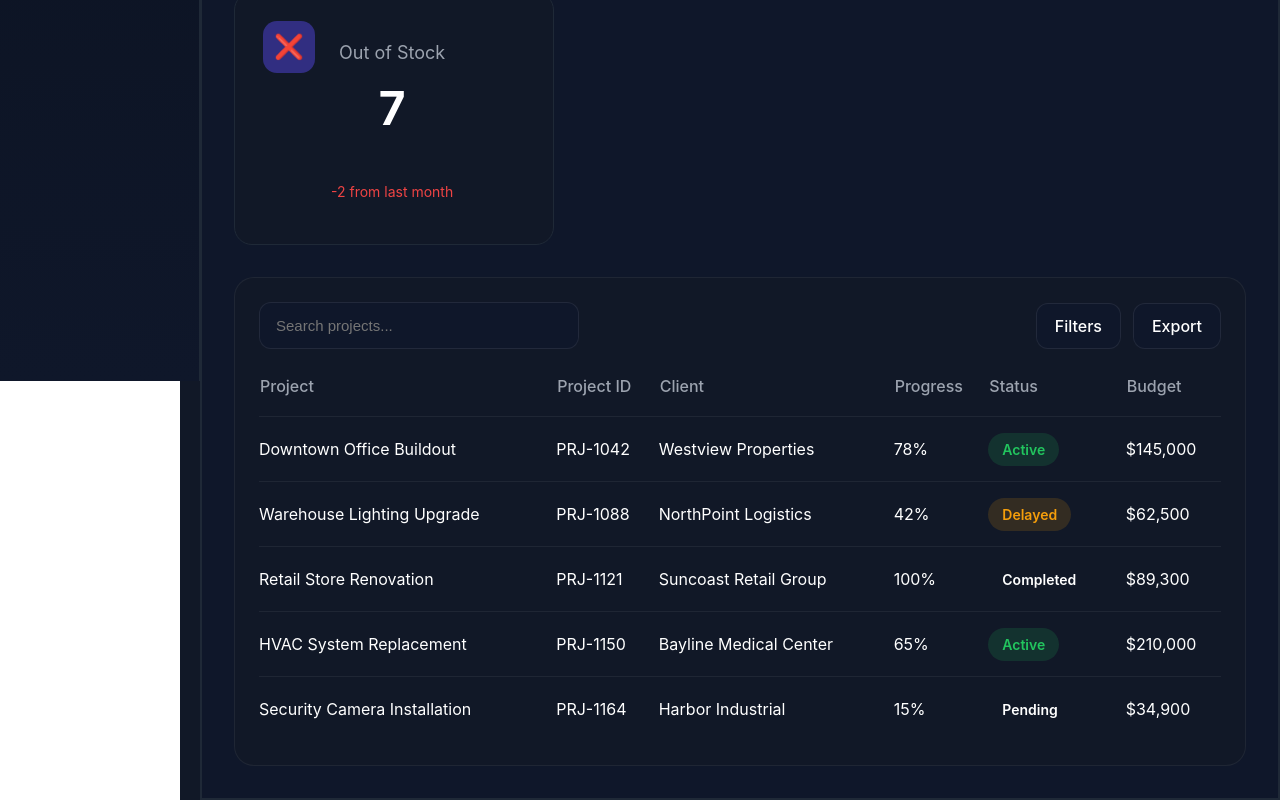
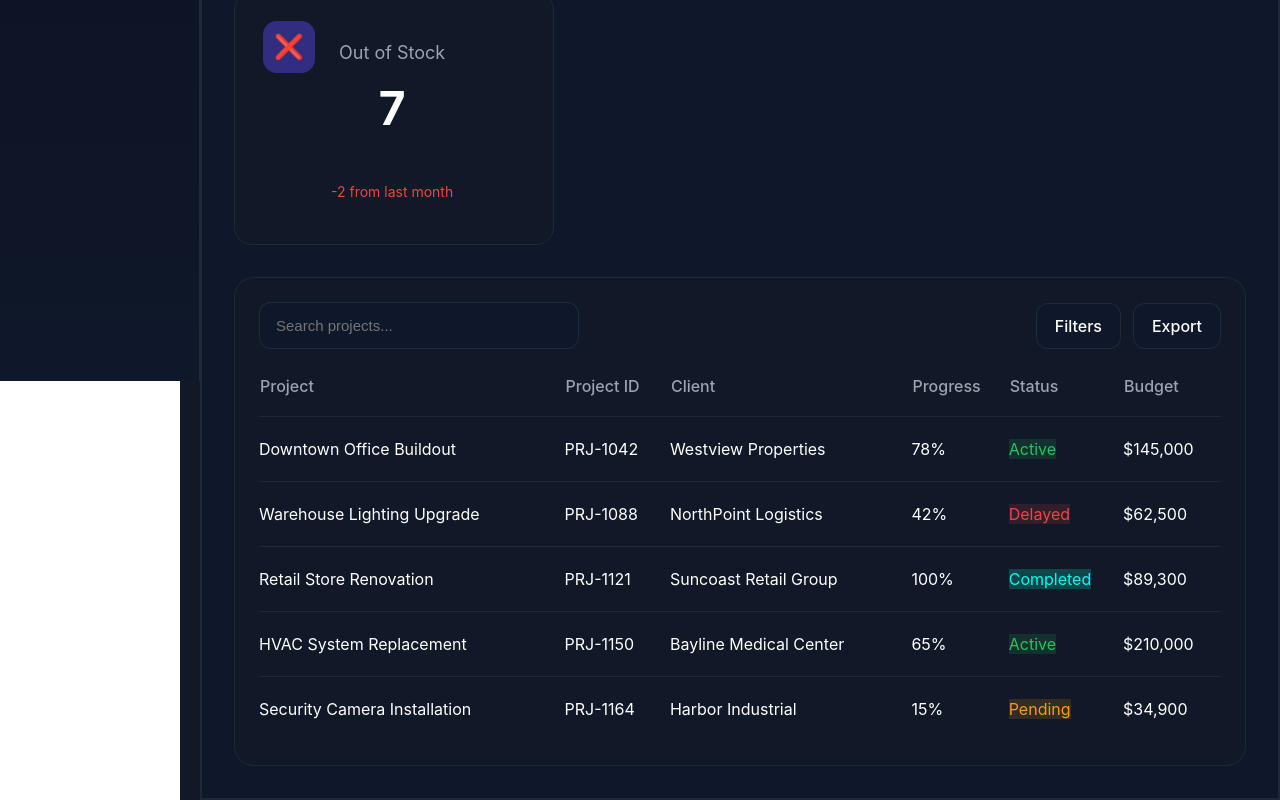
Before and after one commit to KloudKitsune/Inventory_System, a React (Vite) app: page / in a window 1280 px wide. Shown: the part 419-1219 px from the top of the page. Built offline with nearby package versions, Linux system fonts and the light colour scheme.

Commit message:
Fix: Updated the status colors and naming convention.

```diff
--- a/src/components/pages/Dashboard/Dashboard.css
+++ b/src/components/pages/Dashboard/Dashboard.css
@@ -111,17 +111,27 @@
   font-weight: 600;
 }
 
-.in-stock {
+.status-active {
   background: rgba(34, 197, 94, 0.15);
   color: #22c55e;
 }
 
-.low-stock {
-  background: rgba(245, 158, 11, 0.15);
-  color: #f59e0b;
-}
-
-.out-stock {
+.status-delayed {
   background: rgba(239, 68, 68, 0.15);
   color: #ef4444;
 }
+
+/* .out-stock {
+  background: rgba(239, 68, 68, 0.15);
+  color: #ef4444;
+} */
+
+.status-completed {
+  background-color: rgba(0, 255, 221, 0.2);
+  color: #00fff2;
+}
+
+.status-pending {
+  background-color: rgba(245, 158, 11, 0.15);
+  color: #f59e0b;
+}
--- a/src/components/pages/Dashboard/Dashboard.jsx
+++ b/src/components/pages/Dashboard/Dashboard.jsx
@@ -71,7 +71,7 @@ export default function Dashboard() {
               <td>Westview Properties</td>
               <td>78%</td>
               <td>
-                <span className="status in-stock">Active</span>
+                <span className="status-active">Active</span>
               </td>
               <td>$145,000</td>
             </tr>
@@ -82,7 +82,7 @@ export default function Dashboard() {
               <td>NorthPoint Logistics</td>
               <td>42%</td>
               <td>
-                <span className="status low-stock">Delayed</span>
+                <span className="status-delayed">Delayed</span>
               </td>
               <td>$62,500</td>
             </tr>
@@ -93,7 +93,7 @@ export default function Dashboard() {
               <td>Suncoast Retail Group</td>
               <td>100%</td>
               <td>
-                <span className="status completed">Completed</span>
+                <span className="status-completed">Completed</span>
               </td>
               <td>$89,300</td>
             </tr>
@@ -104,7 +104,7 @@ export default function Dashboard() {
               <td>Bayline Medical Center</td>
               <td>65%</td>
               <td>
-                <span className="status in-stock">Active</span>
+                <span className="status-active">Active</span>
               </td>
               <td>$210,000</td>
             </tr>
@@ -115,7 +115,7 @@ export default function Dashboard() {
               <td>Harbor Industrial</td>
               <td>15%</td>
               <td>
-                <span className="status pending">Pending</span>
+                <span className="status-pending">Pending</span>
               </td>
               <td>$34,900</td>
             </tr>
```
